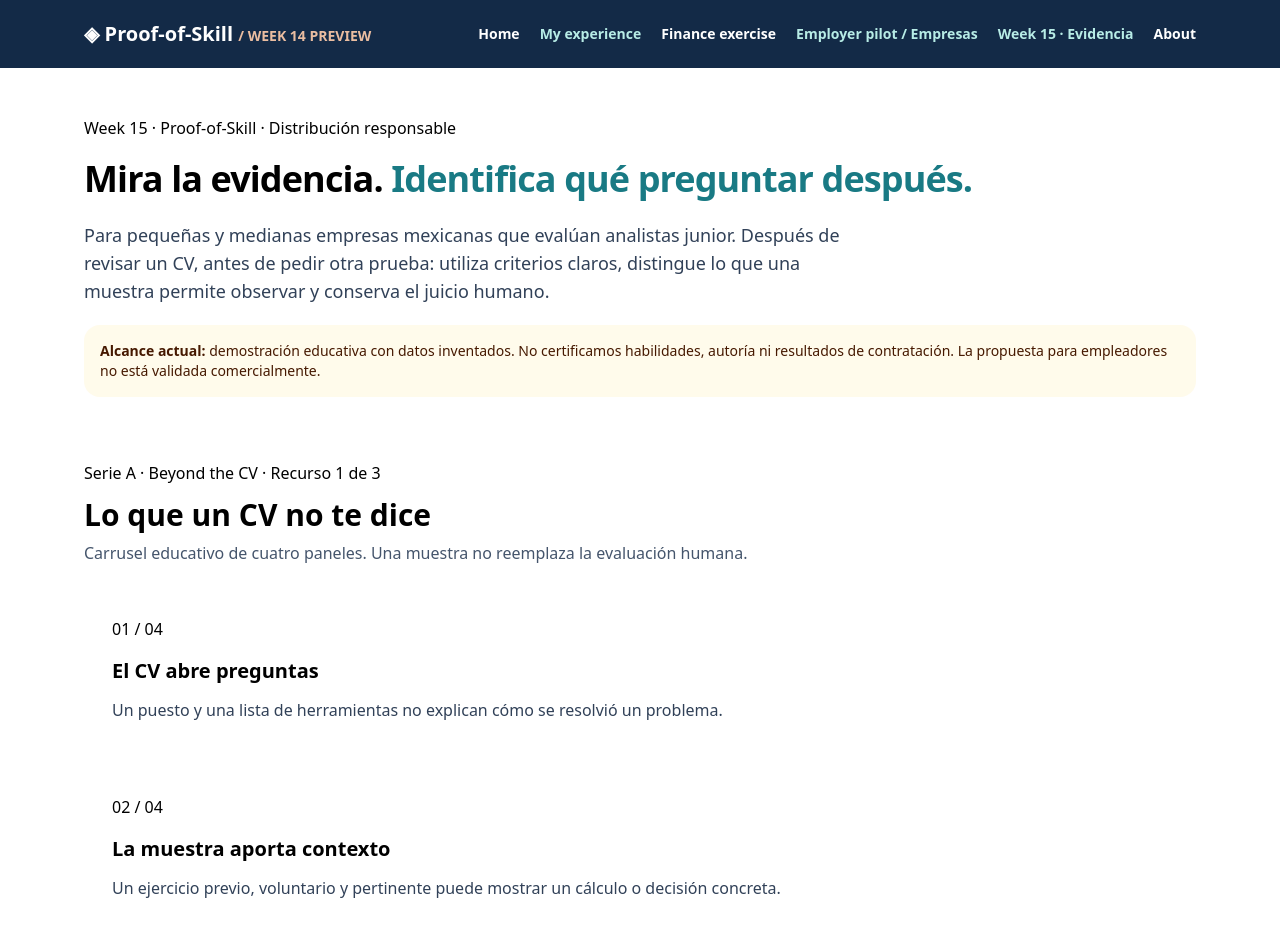
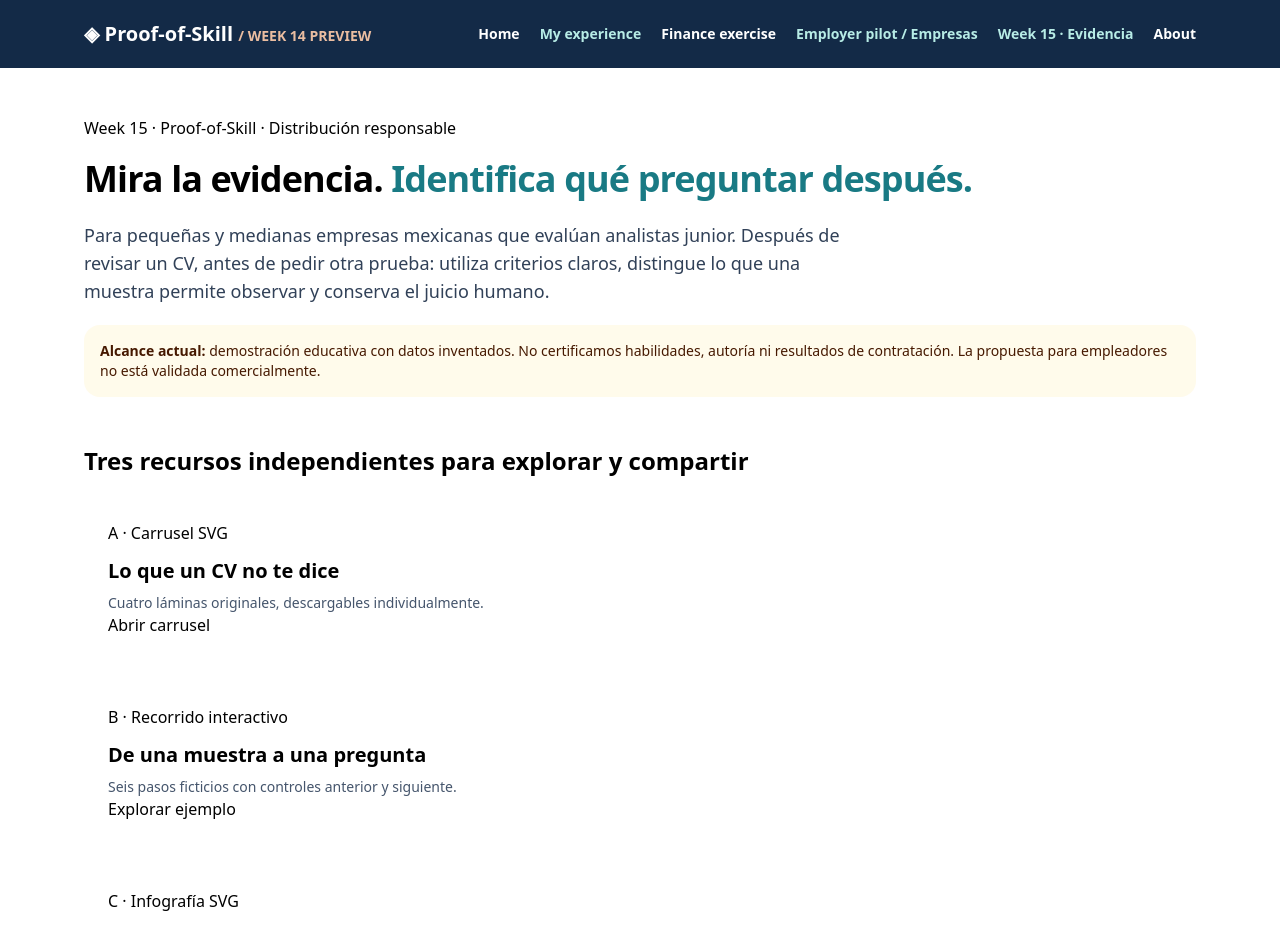
Before and after one commit to hanadagerab/proof-of-skill-week12, a Next.js app: page /week15 in a window 1280 px wide. Shown: the top 929 px of the page. Built offline with nearby package versions, Linux system fonts and the light colour scheme.

Commit message:
feat(week15): surface three finished standalone asset routes on launch page

```diff
--- a/app/week15/page.tsx
+++ b/app/week15/page.tsx
@@ -12,6 +12,11 @@ export default function Week15(){
  <h1 className="mt-4 max-w-4xl text-4xl md:text-6xl font-black tracking-tight leading-tight">Mira la evidencia. <span className="text-[#197a84]">Identifica qué preguntar después.</span></h1>
  <p className="mt-5 max-w-3xl text-lg text-slate-700">Para pequeñas y medianas empresas mexicanas que evalúan analistas junior. Después de revisar un CV, antes de pedir otra prueba: utiliza criterios claros, distingue lo que una muestra permite observar y conserva el juicio humano.</p>
  <div className="mt-5 rounded-2xl border border-amber-300 bg-amber-50 p-4 text-sm text-amber-950"><strong>Alcance actual:</strong> demostración educativa con datos inventados. No certificamos habilidades, autoría ni resultados de contratación. La propuesta para empleadores no está validada comercialmente.</div>
+ <section aria-labelledby="assets" className="mt-12"><h2 id="assets" className="text-2xl font-black">Tres recursos independientes para explorar y compartir</h2><div className="mt-5 grid gap-5 md:grid-cols-3">
+ <article className="surface p-6"><p className="eyebrow">A · Carrusel SVG</p><h3 className="mt-3 text-xl font-black">Lo que un CV no te dice</h3><p className="mt-2 text-sm text-slate-600">Cuatro láminas originales, descargables individualmente.</p><Link href="/week15/carousel" className="btn mt-5">Abrir carrusel</Link></article>
+ <article className="surface p-6"><p className="eyebrow">B · Recorrido interactivo</p><h3 className="mt-3 text-xl font-black">De una muestra a una pregunta</h3><p className="mt-2 text-sm text-slate-600">Seis pasos ficticios con controles anterior y siguiente.</p><Link href="/week15/evidence" className="btn mt-5">Explorar ejemplo</Link></article>
+ <article className="surface p-6"><p className="eyebrow">C · Infografía SVG</p><h3 className="mt-3 text-xl font-black">Evidencia opcional</h3><p className="mt-2 text-sm text-slate-600">Principios, derechos y controles aún no verificados.</p><Link href="/week15/rights" className="btn mt-5">Abrir infografía</Link></article>
+ </div></section>
  <section aria-labelledby="a" className="mt-16"><p className="eyebrow">Serie A · Beyond the CV · Recurso 1 de 3</p><h2 id="a" className="mt-3 text-3xl font-black">Lo que un CV no te dice</h2><p className="mt-2 text-slate-600">Carrusel educativo de cuatro paneles. Una muestra no reemplaza la evaluación humana.</p><div className="mt-6 grid gap-4 md:grid-cols-2">{panels.map(([n,title,body])=><article key={n} className="surface p-7 border-t-4 border-t-[#197a84]"><p className="eyebrow">{n} / 04</p><h3 className="mt-4 text-xl font-bold">{title}</h3><p className="mt-3 leading-relaxed text-slate-700">{body}</p></article>)}</div></section>
  <section aria-labelledby="b" className="mt-16"><p className="eyebrow">Serie B · Evidence in Action · Recurso 2 de 3</p><h2 id="b" className="mt-3 text-3xl font-black">De una muestra a la siguiente pregunta</h2><p className="mt-2 text-slate-600">Demostración guiada. Datos completamente ficticios de una persona aspirante a analista operativo junior.</p>
  <div className="mt-6 grid gap-5 lg:grid-cols-2"><article className="surface p-6"><p className="eyebrow">Entrada ficticia · Tabla ilustrativa</p><h3 className="mt-3 text-xl font-bold">12 pedidos y sus entregas</h3><table className="mt-5 w-full text-sm"><thead><tr className="border-b text-left"><th className="py-3">Pedidos</th><th>Entrega en fecha</th><th>Retrasos</th></tr></thead><tbody><tr><td className="py-3">12</td><td>10</td><td>2</td></tr></tbody></table><p className="mt-4 text-sm text-slate-600">Cálculo mostrado: 10 / 12 = 83.3 % a tiempo. La muestra no tiene procedencia verificada.</p></article>
```
